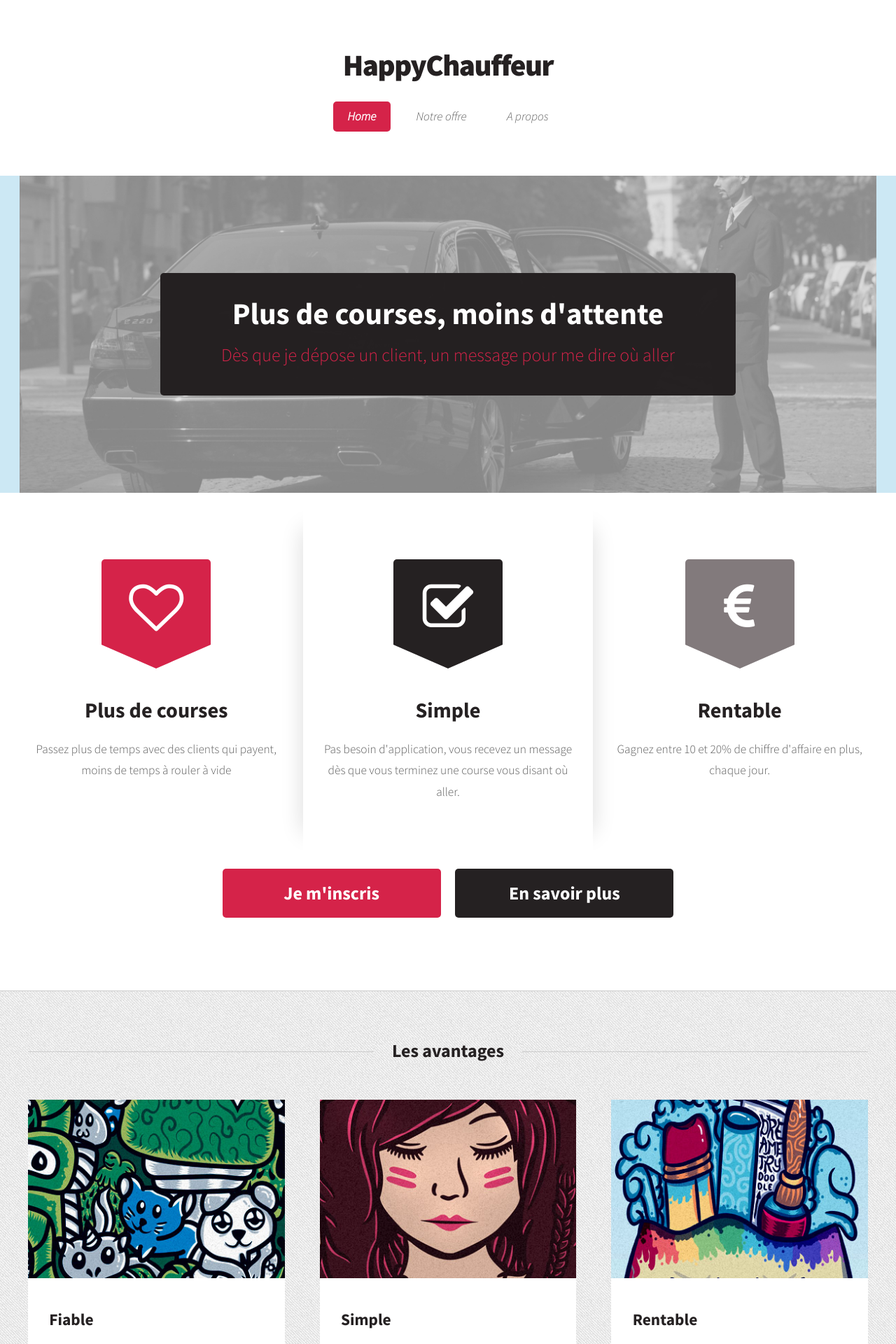
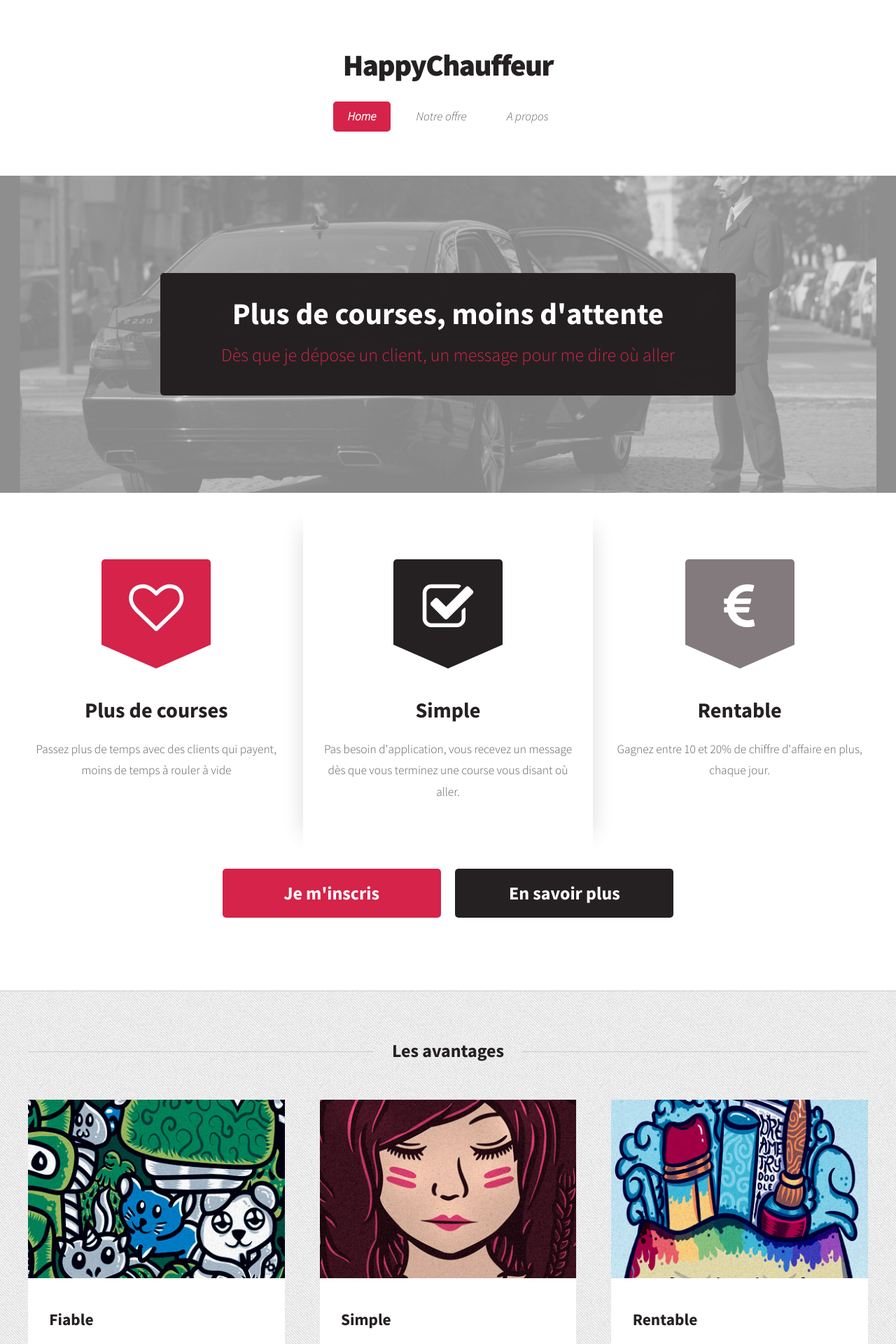
Before and after one commit to damientam/happychauffeur, a Jekyll site: the page built from index.html, in a window 1280 px wide. Shown: the top 1920 px of the page at 70% size. Built offline with Jekyll 4.4.1, drawn with Linux system fonts in a browser that asks for light colours; the list of posts is cut into pages by our own code.

Commit message:
image light

```diff
--- a/assets/css/style.css
+++ b/assets/css/style.css
@@ -696,7 +696,7 @@
 
 	#banner
 	{
-		background: #CCE8F4 url('../images/vtcbanner.jpg');
+		background: #8E8E8E url('../images/vtcbanner.jpg');
 		background-position: center center;
 		background-size: auto 100%;
 		background-repeat: no-repeat;
```
